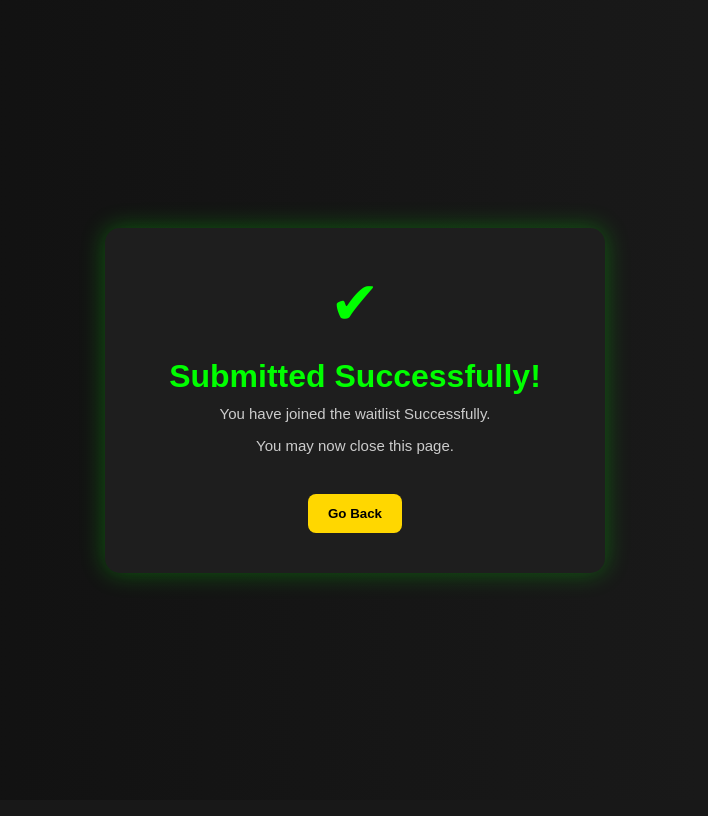
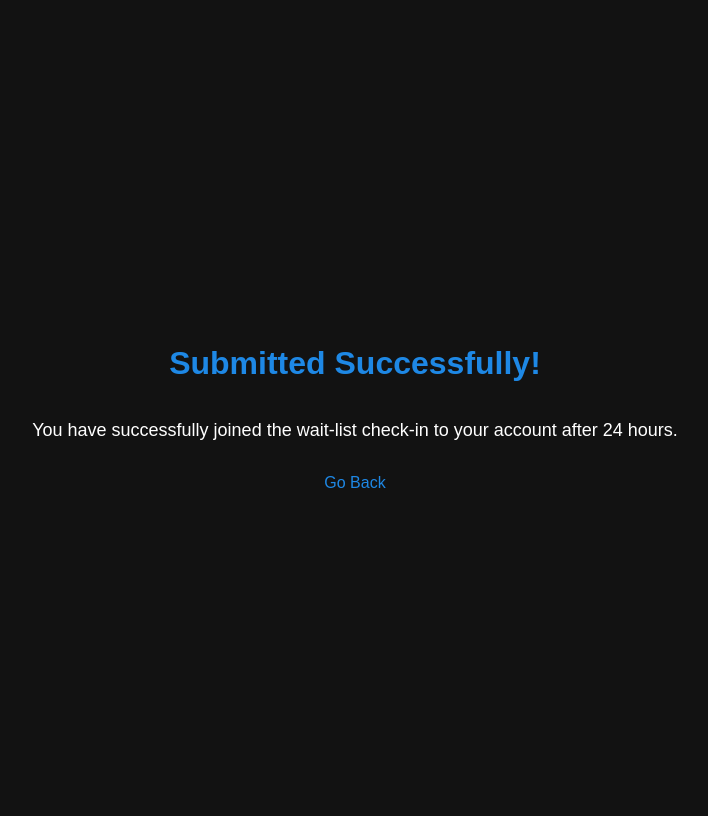
Before and after one commit to adedejiprecious202-lab/airdrop_verification, a Flask app: template templates/success.html in a window 1280 px wide. Shown: the whole page, without its empty margins (285-993 px from the left). Before the commit the page ends 583 px from the top, so only its background shows below. Run offline with Flask 3, Linux system fonts and the light colour scheme; the template is opened without the code that fills it, so the values that code supplies are empty.

Commit message:
success.html

```diff
--- a/templates/success.html
+++ b/templates/success.html
@@ -1,93 +1,19 @@
 <!DOCTYPE html>
-<html>
+<html lang="en">
 <head>
-<meta name="viewport" content="width=device-width, initial-scale=1.0">
-<title>Submission Successful</title>
-
-<style>
-* {
-    box-sizing: border-box;
-}
-
-body {
-    margin: 0;
-    font-family: Arial, sans-serif;
-    background: linear-gradient(to right, #0f0f0f, #1c1c1c);
-    display: flex;
-    justify-content: center;
-    align-items: center;
-    height: 100vh;
-    color: white;
-}
-
-.card {
-    width: 90%;
-    max-width: 500px;
-    background: #1e1e1e;
-    padding: 40px 20px;
-    border-radius: 15px;
-    text-align: center;
-    box-shadow: 0 0 25px rgba(0,255,0,0.3);
-}
-
-.check {
-    font-size: 60px;
-    color: lime;
-    margin-bottom: 20px;
-}
-
-h1 {
-    margin: 0;
-    color: lime;
-}
-
-p {
-    margin-top: 10px;
-    font-size: 15px;
-    color: #ccc;
-}
-
-button {
-    margin-top: 25px;
-    padding: 12px 20px;
-    border: none;
-    border-radius: 8px;
-    background: gold;
-    font-weight: bold;
-    cursor: pointer;
-}
-
-button:hover {
-    background: orange;
-}
-
-/* Small screen adjustment */
-@media (max-width: 500px) {
-    .card {
-        padding: 30px 15px;
-    }
-
-    .check {
-        font-size: 45px;
-    }
-}
-</style>
-
+    <meta charset="UTF-8">
+    <title>Submission Successful</title>
+    <style>
+        body { font-family: Arial, sans-serif; background-color: #121212; color: #fff; display: flex; flex-direction: column; justify-content: center; align-items: center; height: 100vh; }
+        h1 { color: #1e88e5; margin-bottom: 20px; }
+        p { font-size: 18px; }
+        a { color: #1e88e5; text-decoration: none; margin-top: 15px; }
+        a:hover { text-decoration: underline; }
+    </style>
 </head>
 <body>
-
-<div class="card">
-
-<div class="check">✔</div>
-
-<h1>Submitted Successfully!</h1>
-
-<p>You have joined the waitlist Successfully.</p>
-<p>You may now close this page.</p>
-
-<button onclick="window.location.href='/'">Go Back</button>
-
-</div>
-
+    <h1>Submitted Successfully!</h1>
+    <p>You have successfully joined the wait-list check-in to your account after 24 hours.</p>
+    <a href="/">Go Back</a>
 </body>
-  </html>
+</html>
```
